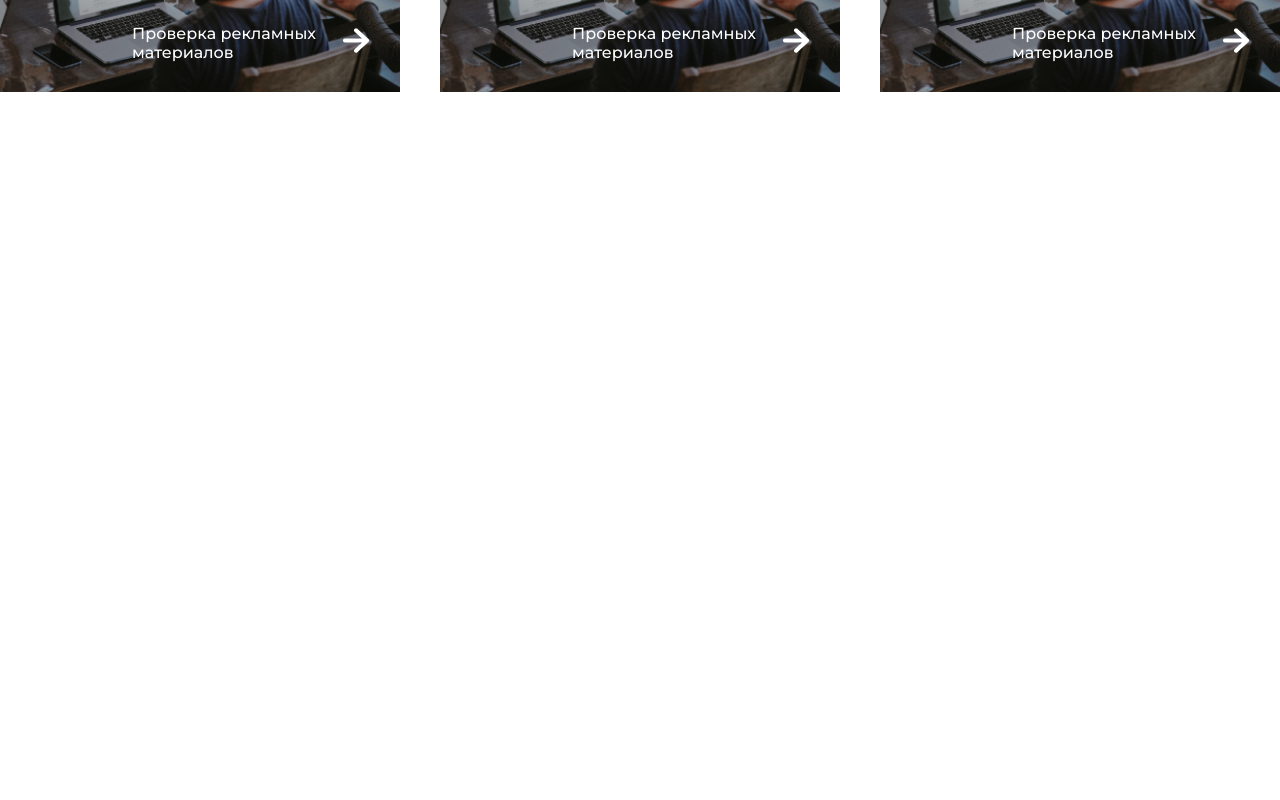
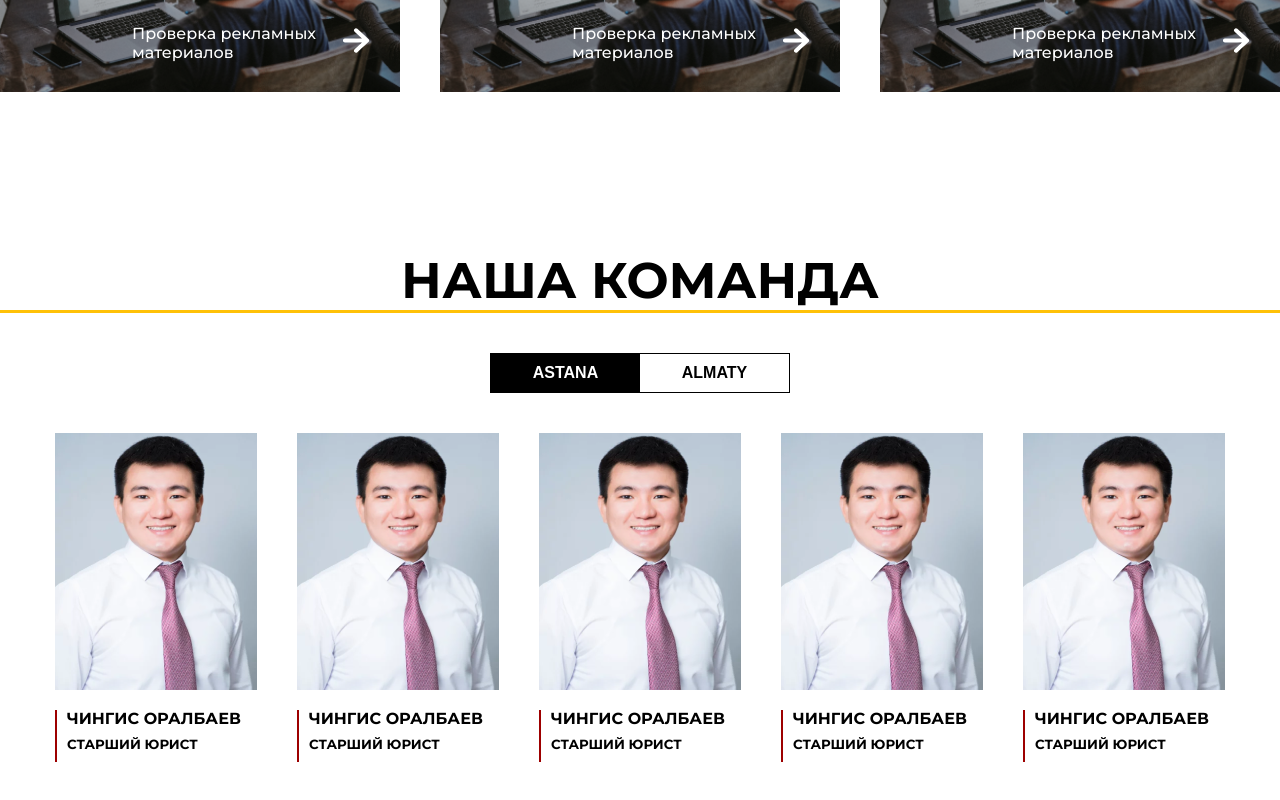
Before and after one commit to Sanechek1337/solis-frontend, a plain HTML site: page index.html in a window 1280 px wide. Shown: the part 2238-3038 px from the top of the page. Before the commit the page ends 2490 px from the top, so only its background shows below. Drawn offline with Linux system fonts and the light colour scheme.

Commit message:
feat: create team section

```diff
--- a/index.html
+++ b/index.html
@@ -168,6 +168,74 @@
           </div>
         </div>
       </section>
+
+      <section class="team-block">
+        <h2 class="title title-underline">Наша команда</h2>
+
+        <div class="tab-group">
+          <div class="tab active">ASTANA</div>
+          <div class="tab">ALMATY</div>
+        </div>
+
+        <div class="teammates">
+          <div class="teammate">
+            <div class="teammate-img">
+              <img src="./assets/img/teammate-img.png" alt="photo" />
+            </div>
+
+            <div class="teammate-info">
+              <h4 class="teammate-name">Чингис Оралбаев</h4>
+              <h5 class="teammate-position">Старший Юрист</h5>
+            </div>
+          </div>
+
+          <div class="teammate">
+            <div class="teammate-img">
+              <img src="./assets/img/teammate-img.png" alt="photo" />
+            </div>
+
+            <div class="teammate-info">
+              <h4 class="teammate-name">Чингис Оралбаев</h4>
+              <h5 class="teammate-position">Старший Юрист</h5>
+            </div>
+          </div>
+
+          <div class="teammate">
+            <div class="teammate-img">
+              <img src="./assets/img/teammate-img.png" alt="photo" />
+            </div>
+
+            <div class="teammate-info">
+              <h4 class="teammate-name">Чингис Оралбаев</h4>
+              <h5 class="teammate-position">Старший Юрист</h5>
+            </div>
+          </div>
+
+          <div class="teammate">
+            <div class="teammate-img">
+              <img src="./assets/img/teammate-img.png" alt="photo" />
+            </div>
+
+            <div class="teammate-info">
+              <h4 class="teammate-name">Чингис Оралбаев</h4>
+              <h5 class="teammate-position">Старший Юрист</h5>
+            </div>
+          </div>
+
+          <div class="teammate">
+            <div class="teammate-img">
+              <img src="./assets/img/teammate-img.png" alt="photo" />
+            </div>
+
+            <div class="teammate-info">
+              <h4 class="teammate-name">Чингис Оралбаев</h4>
+              <h5 class="teammate-position">Старший Юрист</h5>
+            </div>
+          </div>
+        </div>
+      </section>
     </main>
+
+    <script src="./scripts/index.js"></script>
   </body>
 </html>
--- /dev/null
+++ b/scripts/index.js
@@ -0,0 +1,13 @@
+// Получаем все вкладки
+const tabs = document.querySelectorAll(".tab");
+
+// Добавляем обработчик клика для каждой вкладки
+tabs.forEach((tab) => {
+  tab.addEventListener("click", () => {
+    // Удаляем класс active у всех вкладок
+    tabs.forEach((t) => t.classList.remove("active"));
+
+    // Добавляем класс active к нажатой вкладке
+    tab.classList.add("active");
+  });
+});
--- a/styles/style.css
+++ b/styles/style.css
@@ -3,6 +3,7 @@
   --white-color: #fff;
   --yellow-color: #ffc107;
   --gray-color: #eaeaea;
+  --red-color: #9d0000;
   --font-family: "Montserrat", sans-serif;
 }
 
@@ -256,3 +257,69 @@ main {
   line-height: 120%;
   font-weight: 500;
 }
+
+.team-block {
+  width: 100%;
+}
+
+.title-underline {
+  border-bottom: 3px solid var(--yellow-color);
+}
+
+.tab-group {
+  width: 300px;
+  margin: 40px auto 0;
+  display: flex;
+  border: 1px solid #000;
+}
+
+.tab {
+  flex: 1;
+  text-align: center;
+  padding: 10px;
+  font-family: Arial, sans-serif;
+  font-size: 16px;
+  font-weight: 600;
+  cursor: pointer;
+  transition:
+    background-color 0.3s,
+    color 0.3s;
+}
+
+.tab.active {
+  background-color: #000;
+  color: white;
+}
+
+.tab:not(.active) {
+  background-color: #fff;
+  color: black;
+}
+
+.tab:hover {
+  opacity: 0.8; /* Легкий эффект при наведении */
+}
+
+.teammates {
+  margin-top: 40px;
+  display: flex;
+  justify-content: center;
+  align-items: center;
+  flex-wrap: wrap;
+  gap: 40px;
+}
+
+.teammate-info {
+  margin-top: 16px;
+  padding: 0 0 10px 10px;
+  border-left: 2px solid var(--red-color);
+  text-transform: uppercase;
+}
+
+.teammate-name {
+  font-weight: 700;
+}
+
+.teammate-position {
+  margin-top: 8px;
+}
```
Also changed, not shown: assets/img/teammate-img.png (added).
